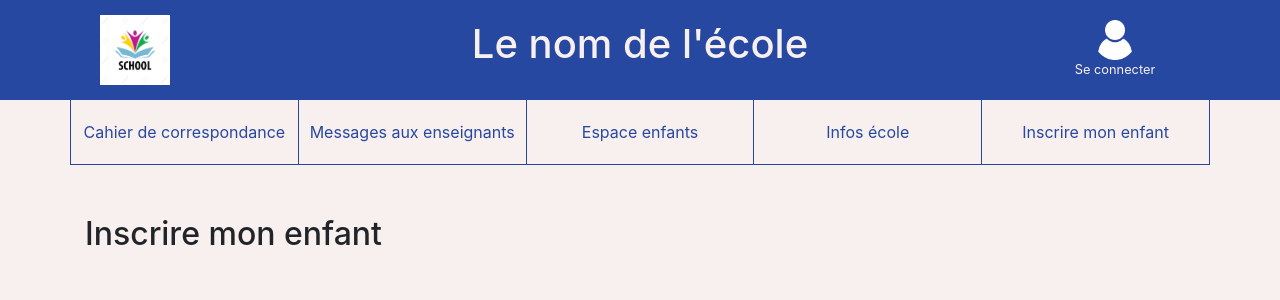
After one commit to VisserV/symfony-TP-ecole, a Symfony app: template templates/default/inscription.html.twig in a window 1280 px wide. The commit adds this page. Shown: the top 300 px of the page. Run offline with Twig, Linux system fonts and the light colour scheme; the template is opened without the code that fills it, so the values that code supplies are empty; some libraries are stand-ins or nearby versions.

Commit message:
page inscription

```diff
--- /dev/null
+++ b/public/css/inscription.css
@@ -0,0 +1,9 @@
+body{
+    background-color: var(--blanc) !important;
+}
+
+
+.info{
+    margin-top: 50px;
+    background-color: var(--blanc);
+}
--- a/templates/base.html.twig
+++ b/templates/base.html.twig
@@ -43,7 +43,7 @@
                 <a href="" class="col">Messages aux enseignants</a>
                 <a href="{{ path('default_enfant') }}" class="col">Espace enfants</a>
                 <a href="{{ path('default_infos') }}" class="col">Infos école</a>
-                <a href="" class="col">Inscrire mon enfant</a>
+                <a href="{{ path('default_inscription') }}" class="col">Inscrire mon enfant</a>
             </div>
         </div>
     </div>
--- a/templates/default/enfant.html.twig
+++ b/templates/default/enfant.html.twig
@@ -10,9 +10,9 @@
 
 {% block body %}
     {% if child %}
-        <div class="container-fluid actu">
+        <div class="container-fluid info">
             <div class="container">
-                <h2>Actualités de l'école</h2>
+                <h2>Espace enfant</h2>
             </div>
         </div>
         {% for single in child %}
--- /dev/null
+++ b/templates/default/inscription.html.twig
@@ -0,0 +1,19 @@
+{% extends 'base.html.twig' %}
+
+{% block title %}default index{% endblock %}
+
+{% block stylesheets %}
+
+    {{ parent() }}
+    <link href="css/inscription.css" rel="stylesheet"/>
+{% endblock %}
+
+{% block body %}
+
+        <div class="container-fluid info">
+            <div class="container">
+                <h2>Inscrire mon enfant</h2>
+            </div>
+        </div>
+
+{% endblock %}
```
Also changed, not shown: public/css/enfant.css (added, +9 -0 lines), src/Controller/DefaultController.php (+10 -0 lines).
